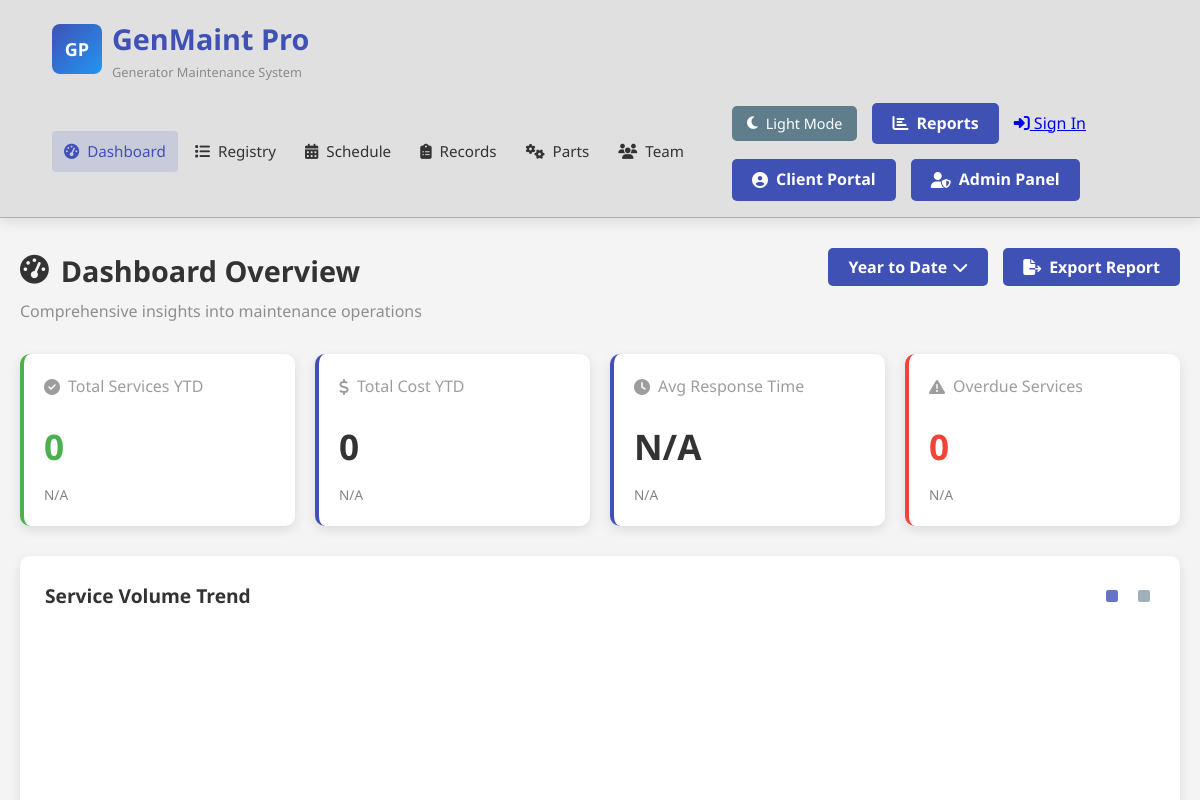
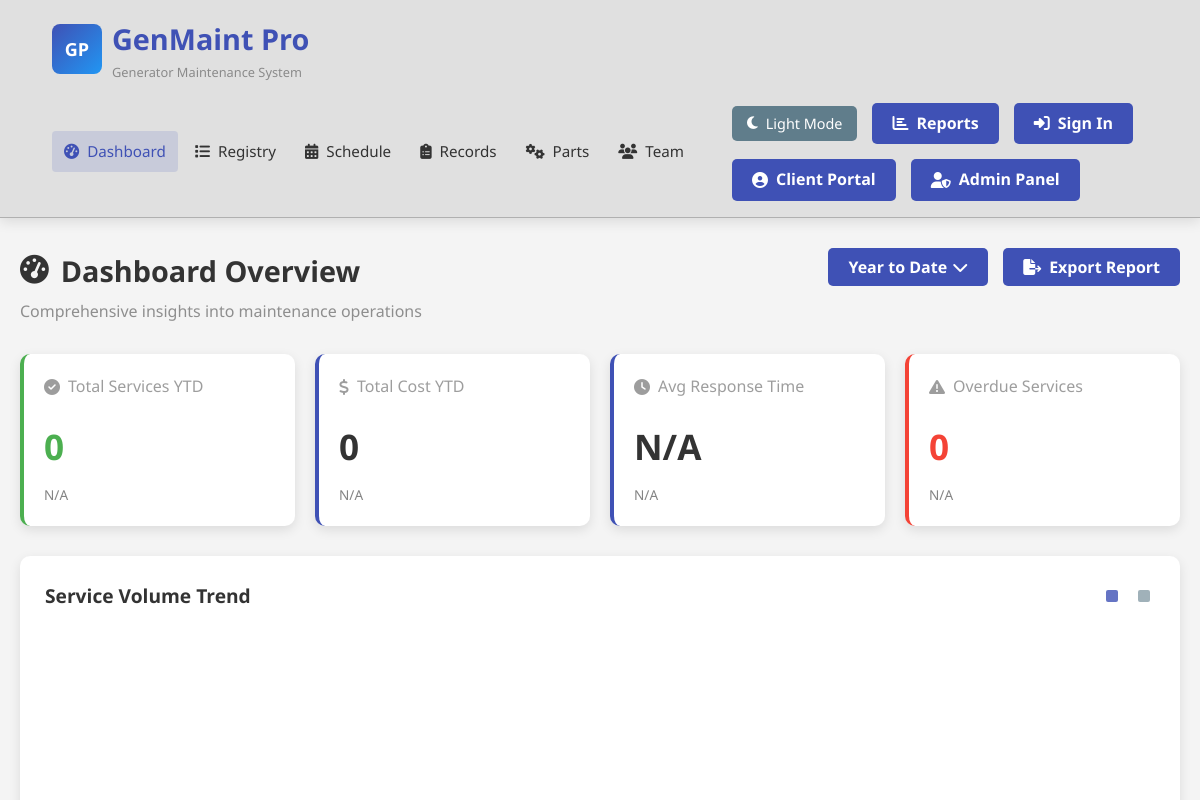
Before and after one commit to Kenjin32icon/MTS-electron-app, an Electron app: page GenMaintPro-Desktop/index.html in a window 1200 px wide. Shown: the top 800 px of the page. Drawn offline with nearby package versions, Linux system fonts and the light colour scheme; no server answers.

Commit message:
changed the class of the auth button to signing-button

```diff
--- a/GenMaintPro-Desktop/index.html
+++ b/GenMaintPro-Desktop/index.html
@@ -41,9 +41,9 @@
                     <i class="fas fa-moon" id="darkModeIcon"></i>
                     <span id="darkModeText">Light Mode</span>
                 </button>
-                 <a href="#" data-page="reports.html" class="reports-button protected-link" data-permission="permReports"><i class="fas fa-chart-bar"></i> Reports</a>
+        <a href="#" data-page="reports.html" class="reports-button protected-link" data-permission="permReports"><i class="fas fa-chart-bar"></i> Reports</a>
         <!-- Dynamic Sign In/Out Button -->
-        <a href="#" class="protected-link" id="authButton"><i class="fas fa-sign-in-alt"></i> Sign In</a>
+        <a href="#" class="signing-button" id="authButton"><i class="fas fa-sign-in-alt"></i> Sign In</a>
         <!-- Client Portal Link (conditionally visible) -->
         <a href="#" data-page="clientportal.html" class="client-button protected-link" id="clientPortalLink" data-permission="permClientPortal"><i class="fas fa-user-circle"></i> Client Portal</a>
         <!-- Admin Panel Link (conditionally visible) -->
```
